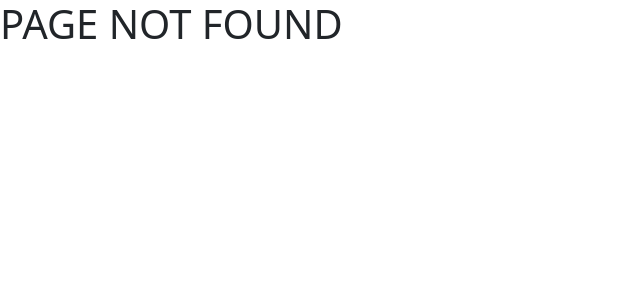
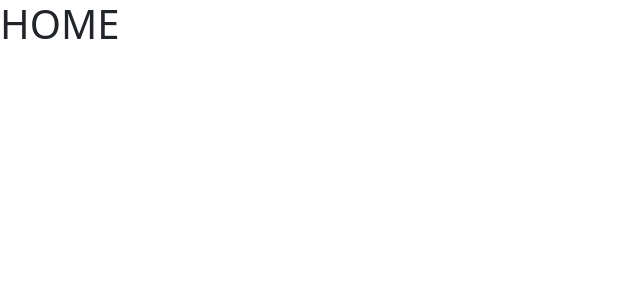
Before and after one commit to dac-22-mumbai/my-react-project, a React (Create React App) app: page / in a window 1280 px wide. Before the commit this address had no page. Shown: the top 300 px of the page, without its empty margins (0-640 px from the left). Built offline with nearby package versions, Linux system fonts and the light colour scheme.

Commit message:
basic setup of route.

```diff
--- a/src/App.js
+++ b/src/App.js
@@ -4,6 +4,7 @@ function App() {
   return (
     <BrowserRouter>
       <Routes>
+        <Route path="/" element={<h1>HOME</h1>} />
         <Route path="home" element={<h1>HOME</h1>} />
         <Route path="explore" element={<h1>Explore</h1>} />
         <Route path="notifications" element={<h1>Notificatoin</h1>} />
```
